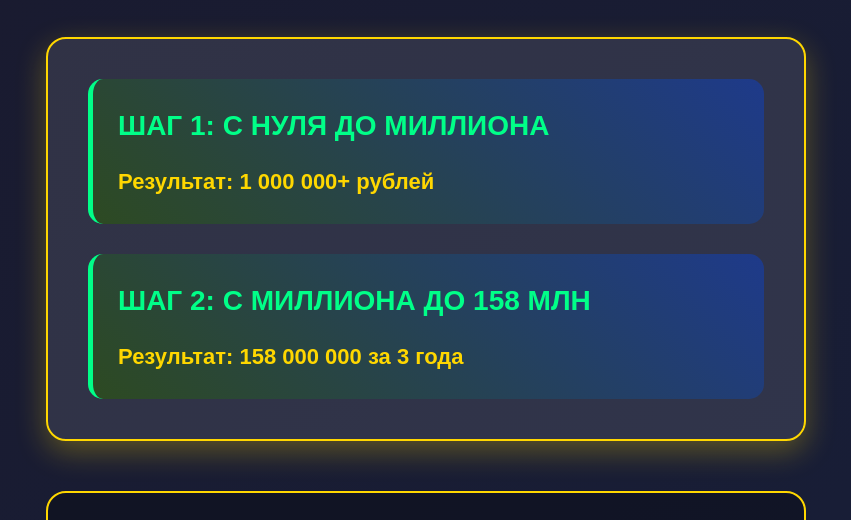
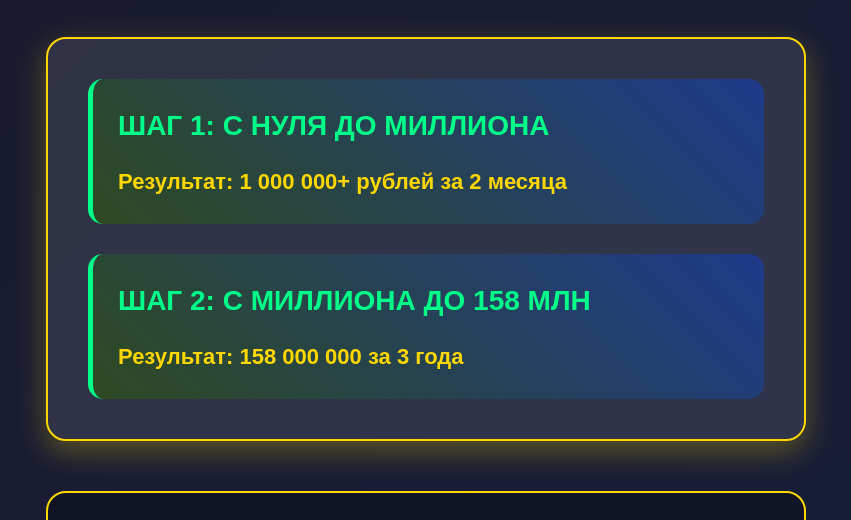
Before and after one commit to tmpark888/158x, a plain HTML site: page index.html in a window 1280 px wide. Shown: the part 233-753 px from the top of the page, without its empty margins (214-1065 px from the left). Drawn offline with Linux system fonts and the light colour scheme; grey boxes are pictures that could not be loaded.

Commit message:
Update index.html

```diff
--- a/index.html
+++ b/index.html
@@ -266,7 +266,7 @@
         <div class="program-steps">
             <div class="step">
                 <div class="step-title">ШАГ 1: С НУЛЯ ДО МИЛЛИОНА</div>
-                <div class="step-result">Результат: 1 000 000+ рублей</div>
+                <div class="step-result">Результат: 1 000 000+ рублей за 2 месяца</div>
             </div>
 
             <div class="step">
```
